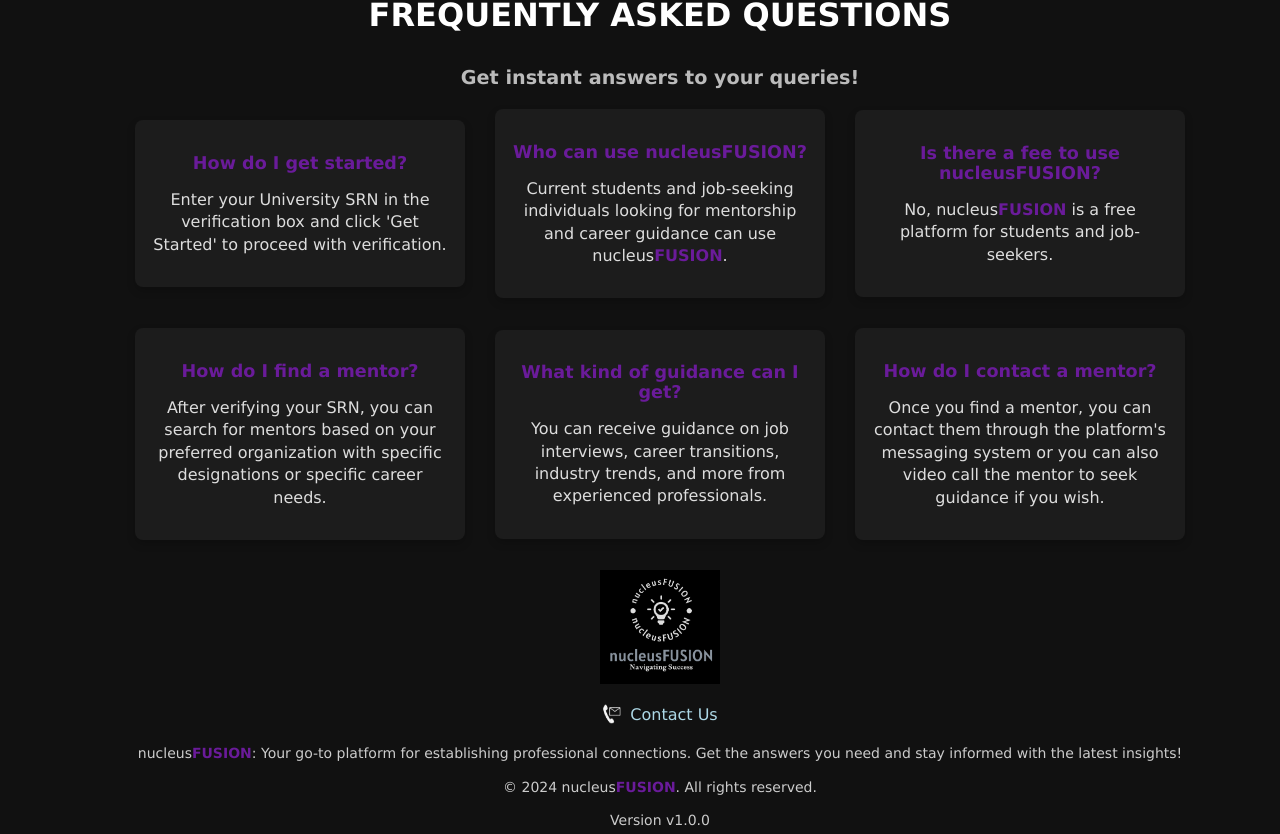
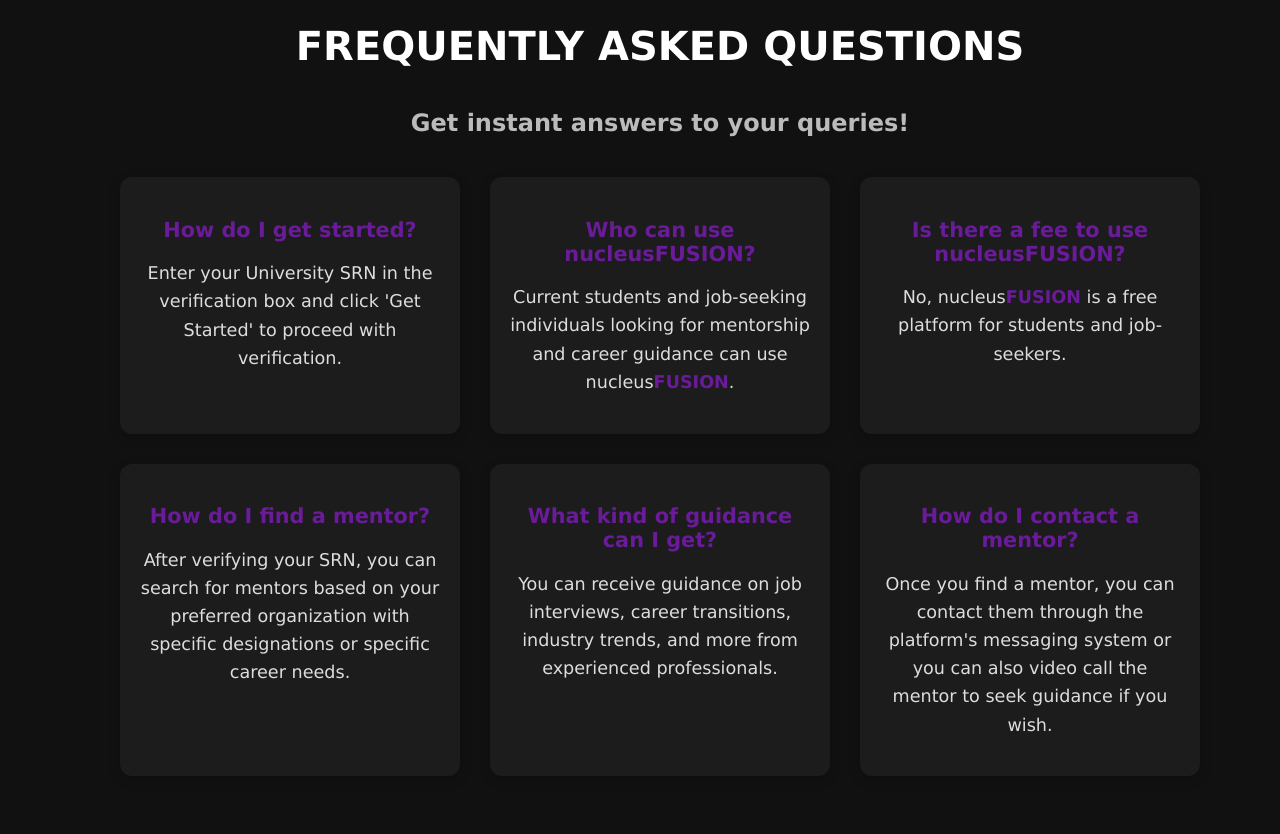
Before and after one commit to vm5/finalsite, a React (Create React App) app: page / in a window 1280 px wide. Shown: the part 1420-2254 px from the top of the page. Built offline with nearby package versions, Linux system fonts and the light colour scheme.

Commit message:
Update footer.jsx

```diff
--- a/src/footer.jsx
+++ b/src/footer.jsx
@@ -26,21 +26,13 @@ const slideIn = keyframes`
 const FooterContainer = styled.footer`
   background: #111;
   color: white;
-  padding: 20px;
+  padding: 40px 20px;
   text-align: center;
   border-top: 1px solid #444;
   position: relative;
   width: 100%;
   font-family: 'Verdana', sans-serif;
   animation: ${fadeIn} 1s ease-in-out;
-
-  @media (max-width: 768px) {
-    padding: 15px;
-  }
-
-  @media (max-width: 480px) {
-    padding: 10px;
-  }
 `;
 
 const HighlightedText = styled.span`
@@ -49,34 +41,35 @@ const HighlightedText = styled.span`
 `;
 
 const AdditionalContent = styled.div`
-  margin-top: 20px;
-  font-size: 14px;
+  margin-top: 40px;
+  font-size: 16px;
   animation: ${slideIn} 1s ease-out;
+  text-align: center;
 
   @media (max-width: 768px) {
+    font-size: 14px;
+  }
+
+  @media (max-width: 480px) {
     font-size: 12px;
   }
 
-  @media (max-width: 480px) {
-    font-size: 10px;
-  }
-
   p {
-    margin-top: 10px;
+    margin-top: 20px;
     color: #ccc;
-    line-height: 1.4;
+    line-height: 1.5;
   }
 `;
 
 const LinkContainer = styled.div`
   display: flex;
-  flex-direction: column;
-  align-items: center;
-  gap: 20px;
+  justify-content: center;
+  flex-wrap: wrap;
+  gap: 40px;
   margin-bottom: 20px;
 
   @media (max-width: 768px) {
-    gap: 15px;
+    gap: 20px;
   }
 
   @media (max-width: 480px) {
@@ -88,139 +81,73 @@ const Link = styled.a`
   text-decoration: none;
   color: lightblue;
   transition: color 0.3s ease;
-  display: flex;
+  display: inline-flex;
   align-items: center;
-  justify-content: center;
 
   &:hover {
     color: yellow;
   }
 
   img {
-    width: 20px;
-    height: 20px;
-    margin-right: 8px;
+    width: 24px;
+    height: 24px;
+    margin-right: 10px;
   }
 `;
 
 const Logo = styled.img`
-  width: 120px;
+  width: 150px;
   height: auto;
-  margin: 20px auto;
+  margin: 30px auto;
   display: block;
-
-  @media (max-width: 768px) {
-    width: 100px;
-  }
-
-  @media (max-width: 480px) {
-    width: 80px;
-  }
 `;
 
 const FAQSection = styled.section`
-  margin-bottom: 30px;
-
-  @media (max-width: 768px) {
-    margin-bottom: 20px;
-  }
-
-  @media (max-width: 480px) {
-    margin-bottom: 15px;
-  }
+  margin-bottom: 60px;
 `;
 
 const FAQTitle = styled.h2`
-  font-size: 2rem;
-  margin-bottom: 10px;
+  font-size: 2.5rem;
+  margin-bottom: 20px;
   color: #fff;
   text-transform: uppercase;
-
-  @media (max-width: 768px) {
-    font-size: 1.5rem;
-  }
-
-  @media (max-width: 480px) {
-    font-size: 1.2rem;
-  }
 `;
 
 const FAQSubtitle = styled.h5`
-  font-size: 1.2rem;
+  font-size: 1.5rem;
   color: #bbb;
-  margin-bottom: 20px;
-
-  @media (max-width: 768px) {
-    font-size: 1rem;
-  }
-
-  @media (max-width: 480px) {
-    font-size: 0.9rem;
-  }
+  margin-bottom: 40px;
 `;
 
 const FAQContainer = styled.div`
   display: flex;
   flex-wrap: wrap;
-  justify-content:center;
-  align-items: center;
+  justify-content: center;
   gap: 30px;
-  max-width: 100%;
+  max-width: 1200px;
   margin: 0 auto;
-
-  @media (max-width: 768px) {
-    gap: 15px;
-  }
-
-  @media (max-width: 480px) {
-    gap: 10px;
-  }
 `;
 
 const FAQBox = styled.div`
   background: #1c1c1c;
-  border-radius: 8px;
-  padding: 15px;
-  box-shadow: 0 4px 8px rgba(0, 0, 0, 0.2);
+  border-radius: 12px;
+  padding: 20px;
+  box-shadow: 0 4px 12px rgba(0, 0, 0, 0.2);
   animation: ${fadeIn} 1.5s ease-out;
-  width: 90%;
+  width: 100%;
   max-width: 300px;
   color: #ddd;
-
-  @media (max-width: 768px) {
-    padding: 10px;
-  }
-
-  @media (max-width: 480px) {
-    padding: 8px;
-  }
 `;
 
 const Question = styled.h3`
-  font-size: 1.1rem;
-  margin-bottom: 8px;
+  font-size: 1.3rem;
+  margin-bottom: 10px;
   color: #6a1b9a;
-
-  @media (max-width: 768px) {
-    font-size: 1rem;
-  }
-
-  @media (max-width: 480px) {
-    font-size: 0.9rem;
-  }
 `;
 
 const Answer = styled.p`
-  font-size: 1rem;
-  line-height: 1.4;
-
-  @media (max-width: 768px) {
-    font-size: 0.9rem;
-  }
-
-  @media (max-width: 480px) {
-    font-size: 0.8rem;
-  }
+  font-size: 1.1rem;
+  line-height: 1.6;
 `;
 
 const Footer = () => {
@@ -260,6 +187,7 @@ const Footer = () => {
       <Logo src="/nucleus.png" alt="nucleusFUSION Logo" />
 
       <LinkContainer>
+
         <Link href="https://nucleusfusioncontact.netlify.app/">
           <img src="/contactus-removebg-preview.png" alt="Contact Us" />
           Contact Us
@@ -269,7 +197,6 @@ const Footer = () => {
       <AdditionalContent>
         <p>nucleus<HighlightedText>FUSION</HighlightedText>: Your go-to platform for establishing professional connections. Get the answers you need and stay informed with the latest insights!</p>
         <p>&copy; {new Date().getFullYear()} nucleus<HighlightedText>FUSION</HighlightedText>. All rights reserved.</p>
-        <p>Version v1.0.0</p>
       </AdditionalContent>
     </FooterContainer>
   );
```
